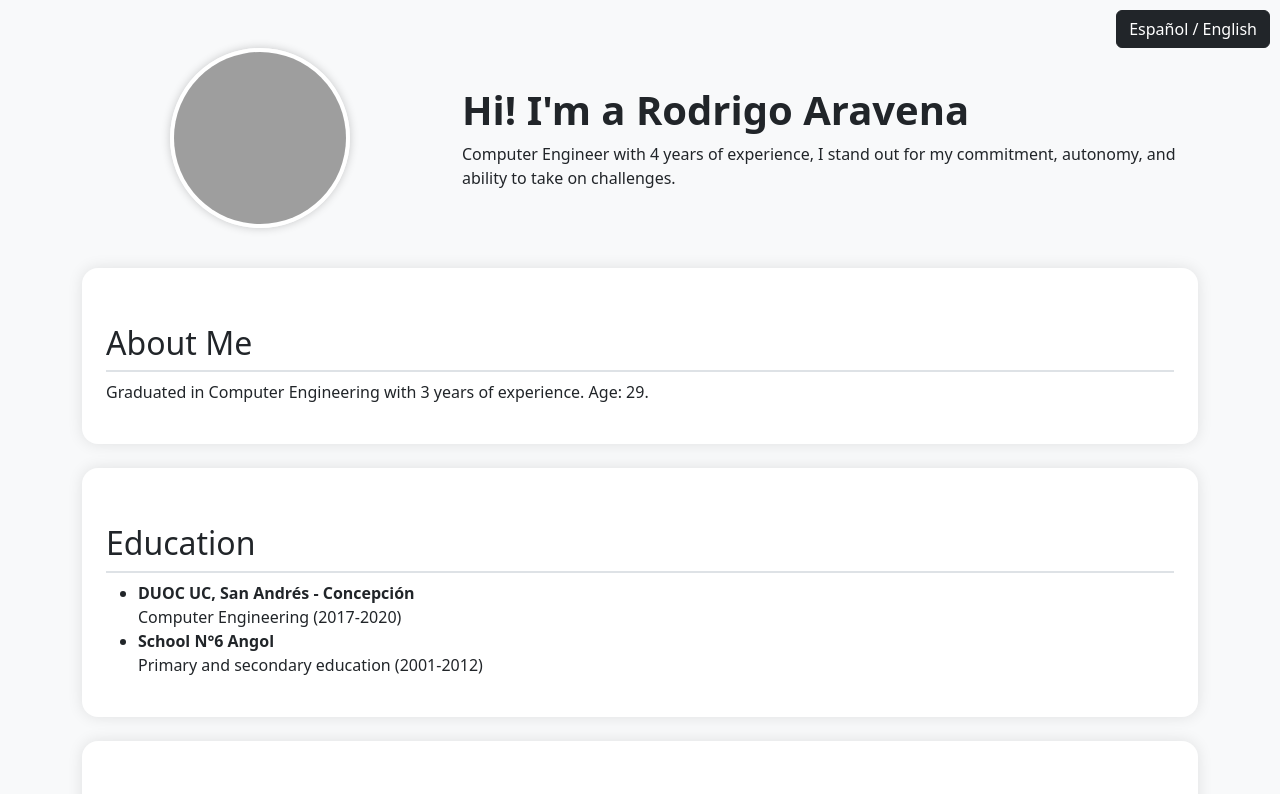
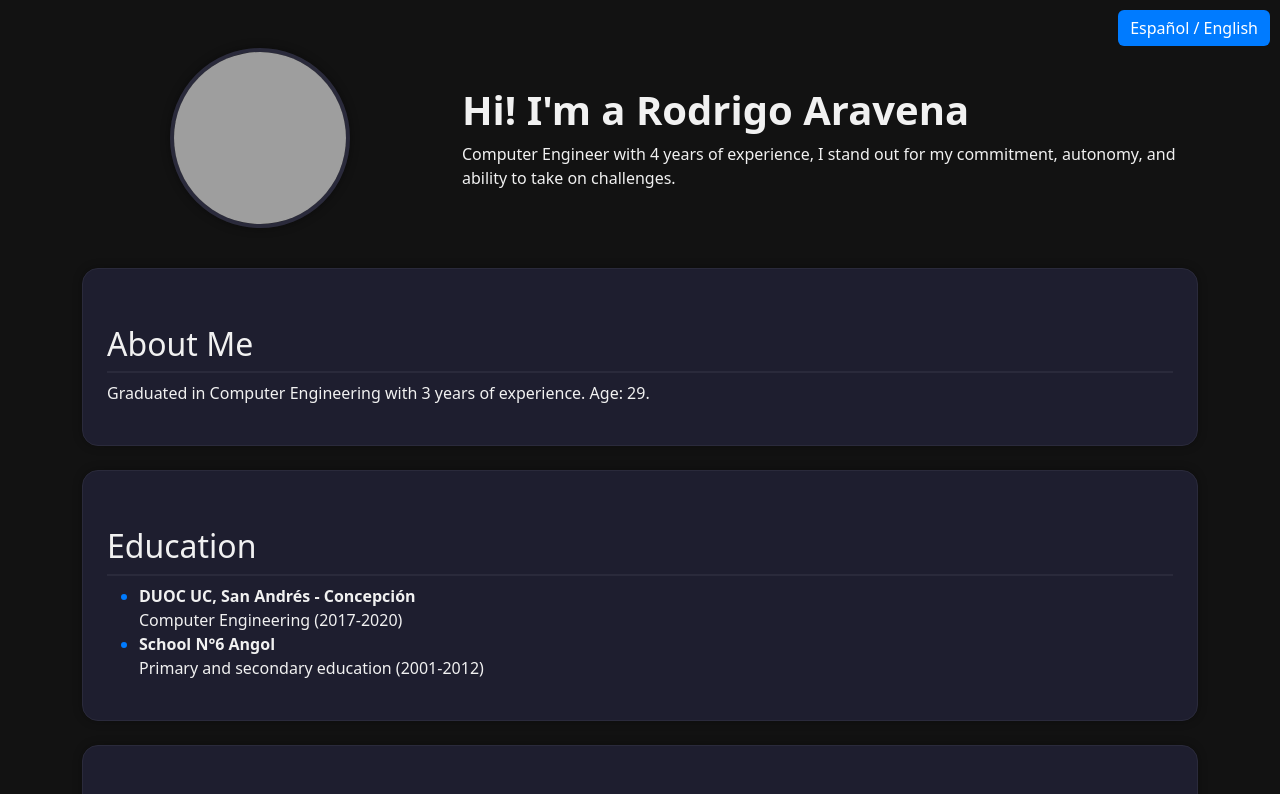
Before and after one commit to rodaravena9/portfolio, a plain HTML site: page index.html in a window 1280 px wide. Shown: the top 794 px of the page. Drawn offline with nearby package versions, Linux system fonts and the light colour scheme; grey boxes are pictures that could not be loaded.

Commit message:
estilo midnight

```diff
--- a/index.html
+++ b/index.html
@@ -6,11 +6,44 @@
   <title>Portafolio | Portfolio</title>
   <link href="https://cdn.jsdelivr.net/npm/bootstrap@5.3.3/dist/css/bootstrap.min.css" rel="stylesheet">
   <style>
-    body { background-color: #f8f9fa; color: #212529; }
-    .idioma-btn { position: fixed; top: 10px; right: 10px; z-index: 1000; }
-    .profile-img { width: 180px; height: 180px; object-fit: cover; border-radius: 50%; border: 4px solid white; box-shadow: 0 0 10px rgba(0,0,0,0.2); }
-    .card { border: none; border-radius: 1rem; box-shadow: 0 0 15px rgba(0,0,0,0.1); }
-    h2 { border-bottom: 2px solid #dee2e6; padding-bottom: .5rem; margin-top: 2rem; }
+    body {
+      background-color: #121212;
+      color: #f1f1f1;
+    }
+    .idioma-btn {
+      position: fixed;
+      top: 10px;
+      right: 10px;
+      z-index: 1000;
+      background-color: #007bff;
+      border: none;
+    }
+    .profile-img {
+      width: 180px;
+      height: 180px;
+      object-fit: cover;
+      border-radius: 50%;
+      border: 4px solid #2a2a3b;
+      box-shadow: 0 0 10px rgba(0,0,0,0.4);
+    }
+    .card {
+      background-color: #1e1e2f;
+      color: #f1f1f1;
+      border: 1px solid #2a2a3b;
+      border-radius: 1rem;
+      box-shadow: 0 0 10px rgba(0,0,0,0.3);
+    }
+    h2 {
+      border-bottom: 2px solid #2a2a3b;
+      padding-bottom: .5rem;
+      margin-top: 2rem;
+    }
+    ul li::marker {
+      color: #007bff;
+    }
+    a, a:hover {
+      color: #00bfff;
+    }
   </style>
 </head>
 <body>
```
